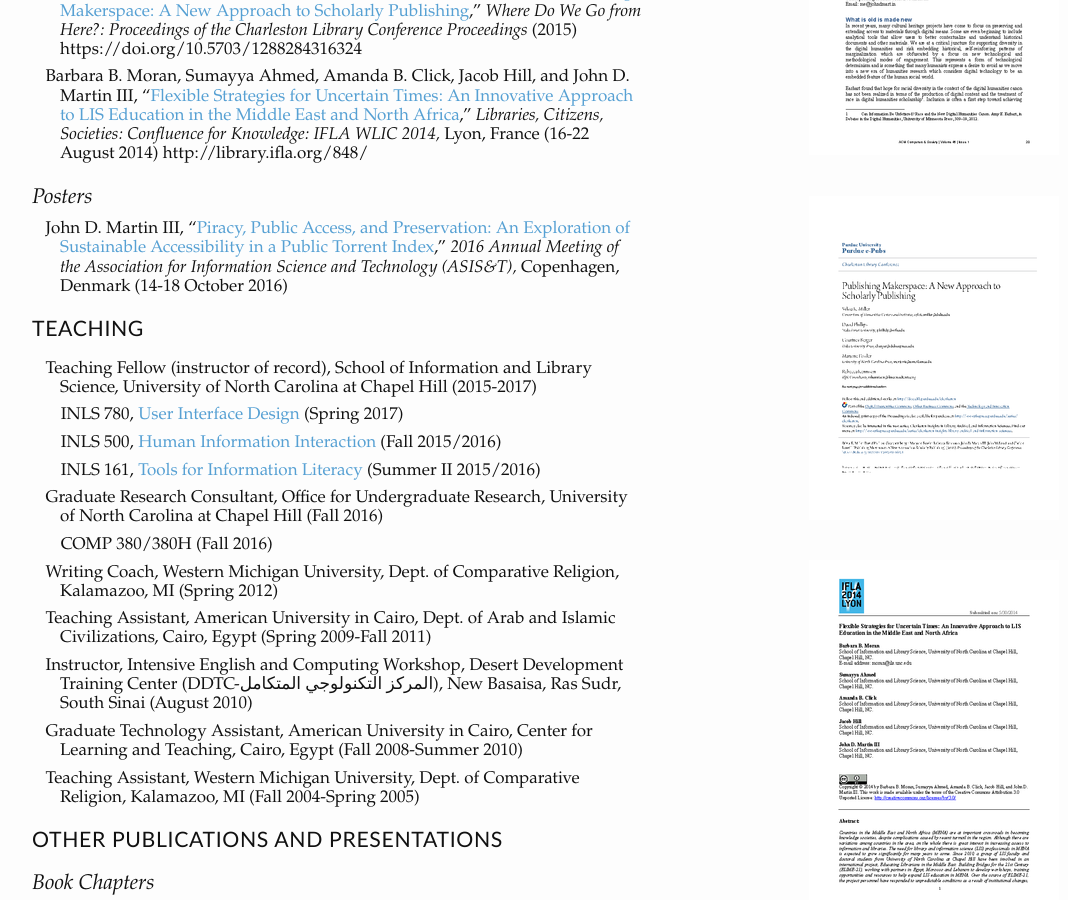
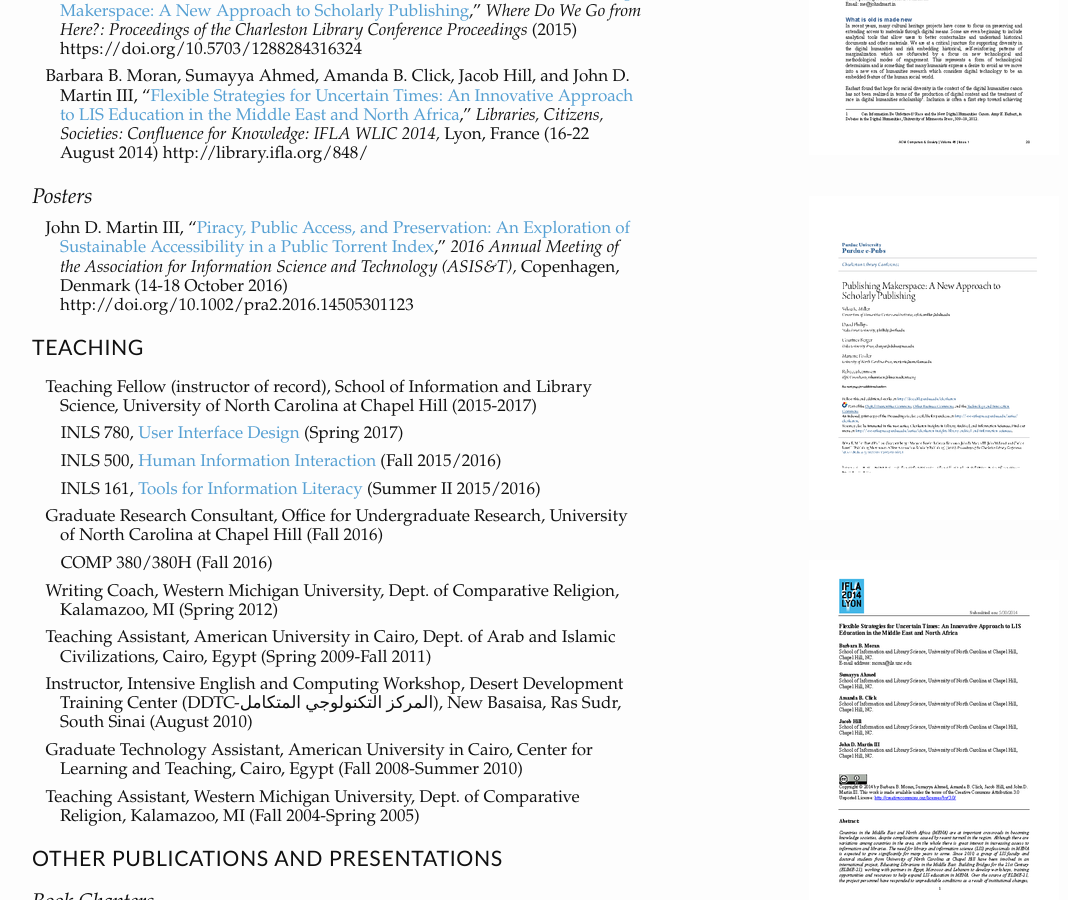
Before and after one commit to jdmar3/jdmar3.github.io, a Jekyll site: the page built from cv/index.md, in a window 1280 px wide and 900 px high, scrolled down 1299 px. Shown: the whole window, without its empty margins (48-1116 px from the left). Built offline with Jekyll 4.4.1, drawn with Linux system fonts in a browser that asks for light colours; Markdown is read by kramdown in place of the engine named in the settings; some of the changed lines change nothing that is shown.

Commit message:
update doi

```diff
--- a/cv/index.md
+++ b/cv/index.md
@@ -64,7 +64,7 @@ PhD student in the School of Information and Library Science at the University o
 
 ## Posters
 
-- John D. Martin III, {% marginnote 'piracy' '<a href="/published/Martin-2016-Piracy-ASIST-paper.pdf"><img src="/published/Martin-2016-Piracy-ASIST-paper.png" /></a><a href="/published/Martin-2016-Piracy-ASIST-poster.pdf"><img src="/published/Martin-2016-Piracy-ASIST-poster.png" /></a>' %} "[Piracy, Public Access, and Preservation: An Exploration of Sustainable Accessibility in a Public Torrent Index](/research/piracy)," *2016 Annual Meeting of the Association for Information Science and Technology (ASIS&T),* Copenhagen, Denmark (14-18 October 2016)
+- John D. Martin III, {% marginnote 'piracy-poster' '<a href="/published/Martin-2016-Piracy-ASIST-poster.pdf"><img src="/published/Martin-2016-Piracy-ASIST-poster.png" /></a>' %} "[Piracy, Public Access, and Preservation: An Exploration of Sustainable Accessibility in a Public Torrent Index](/research/piracy)," *2016 Annual Meeting of the Association for Information Science and Technology (ASIS&T),* Copenhagen, Denmark (14-18 October 2016) http://doi.org/10.1002/pra2.2016.14505301123 {% marginnote 'piracy-paper' '<a href="/published/Martin-2016-Piracy-ASIST-paper.pdf"><img src="/published/Martin-2016-Piracy-ASIST-paper.png" /></a>' %}
 
 # Teaching
 
```
